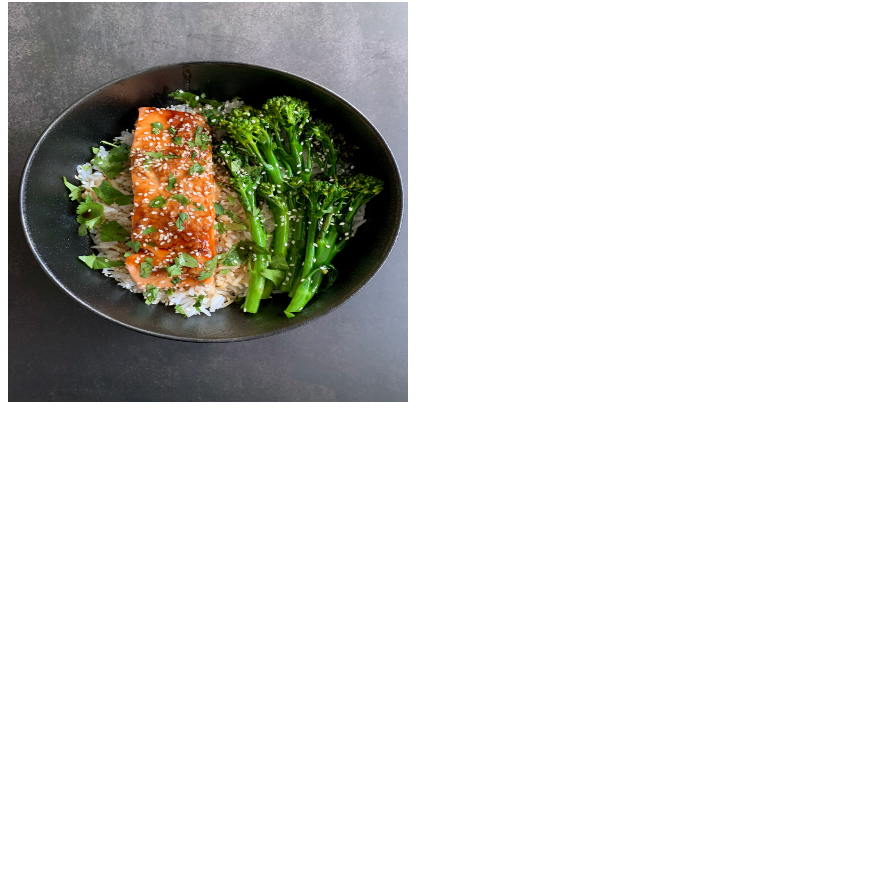
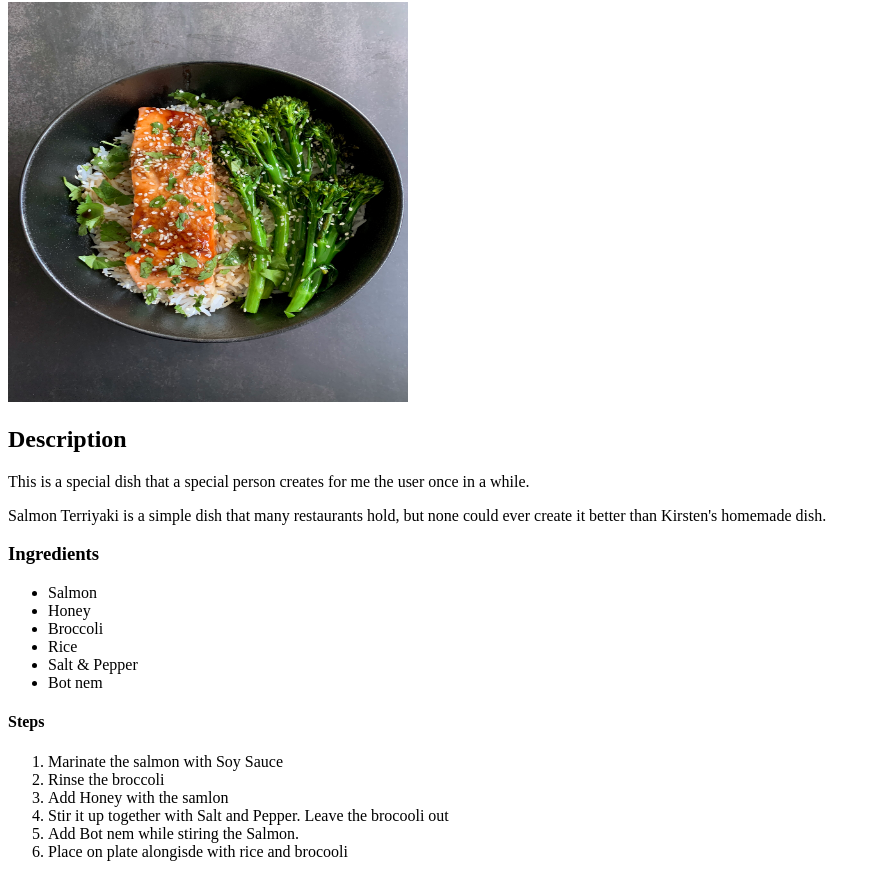
Before and after one commit to ArthurDao1022/odin-recipes, a plain HTML site: page recipes/kirsten-salmon-terriyaki.html in a window 1280 px wide. Shown: the part 78-955 px from the top of the page, without its empty margins (0-881 px from the left). Before the commit the page ends 800 px from the top, so only its background shows below. Drawn offline with Linux system fonts and the light colour scheme.

Commit message:
created my veresion of the recipe project.

```diff
--- a/recipes/kirsten-salmon-terriyaki.html
+++ b/recipes/kirsten-salmon-terriyaki.html
@@ -9,7 +9,33 @@
 
     <h1>Kirsten's Famous Salmon Terriyaki</h1>
 
-    <img src="../images/salmon-terriyaki.jpg" height="400px" width="400px">
+    <img src="../images/salmon-terriyaki.jpg"  alt="salmon-terriyaki" height="400px" width="400px">
 
+    <h2>Description</h2>
+
+    <p>This is a special dish that a special person creates for me the user once in a while.</p>
+    <p>Salmon Terriyaki is a simple dish that many restaurants hold, but none could ever create it better than Kirsten's homemade dish.</p>
+
+    <h3>Ingredients</h3>
+
+    <ul>
+        <li>Salmon</li>
+        <li>Honey</li>
+        <li>Broccoli</li>
+        <li>Rice</li>
+        <li>Salt & Pepper</li>
+        <li>Bot nem</li>
+    </ul>
+
+    <h4>Steps</h4>
+
+    <ol>
+        <li>Marinate the salmon with Soy Sauce</li>
+        <li>Rinse the broccoli</li>
+        <li>Add Honey with the samlon</li>
+        <li>Stir it up together with Salt and Pepper. Leave the brocooli out</li>
+        <li>Add Bot nem while stiring the Salmon.</li>
+        <li> Place on plate alongisde with rice and brocooli</li>
+    </ol>
 </body>
 </html>
```
